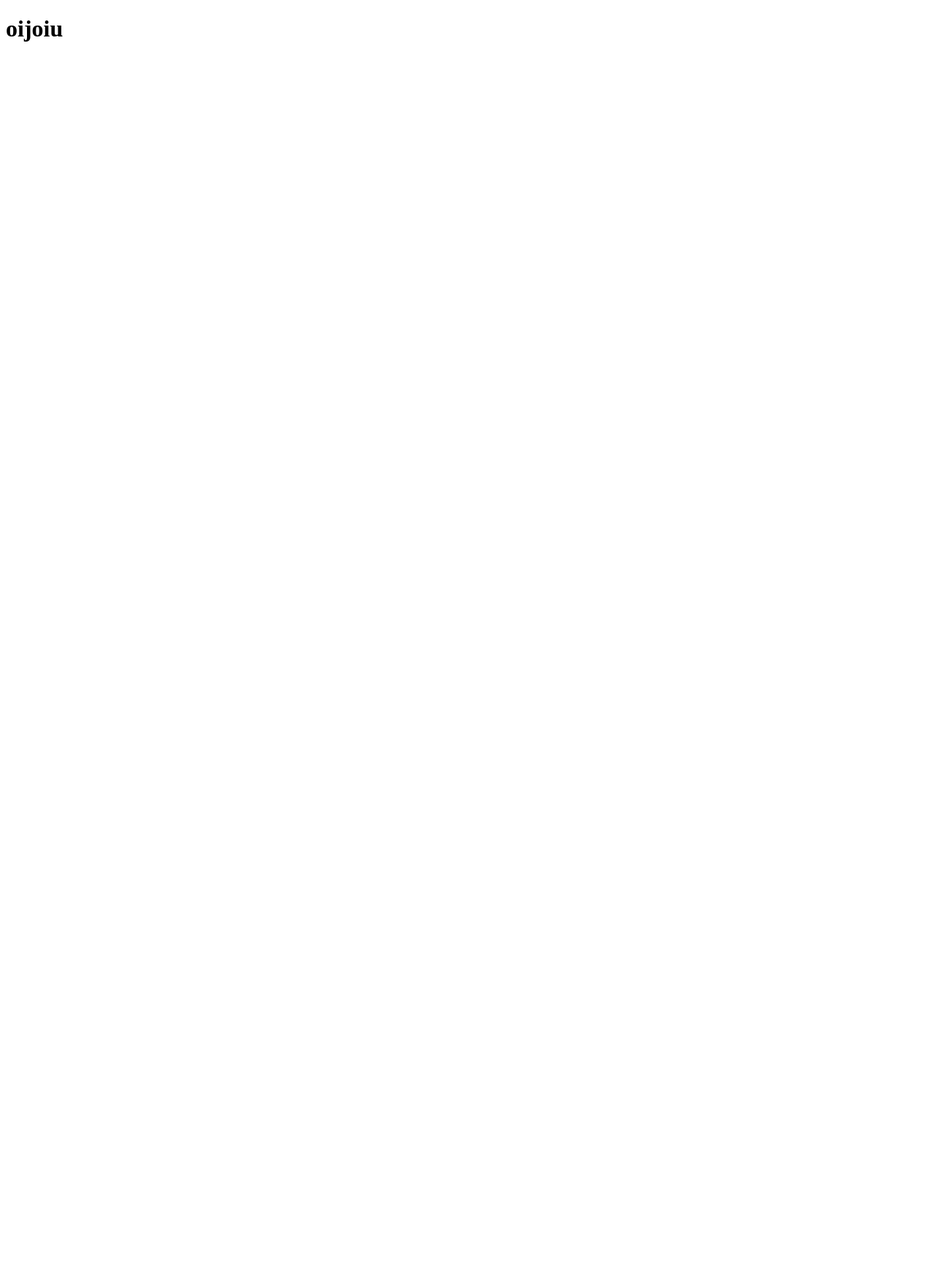
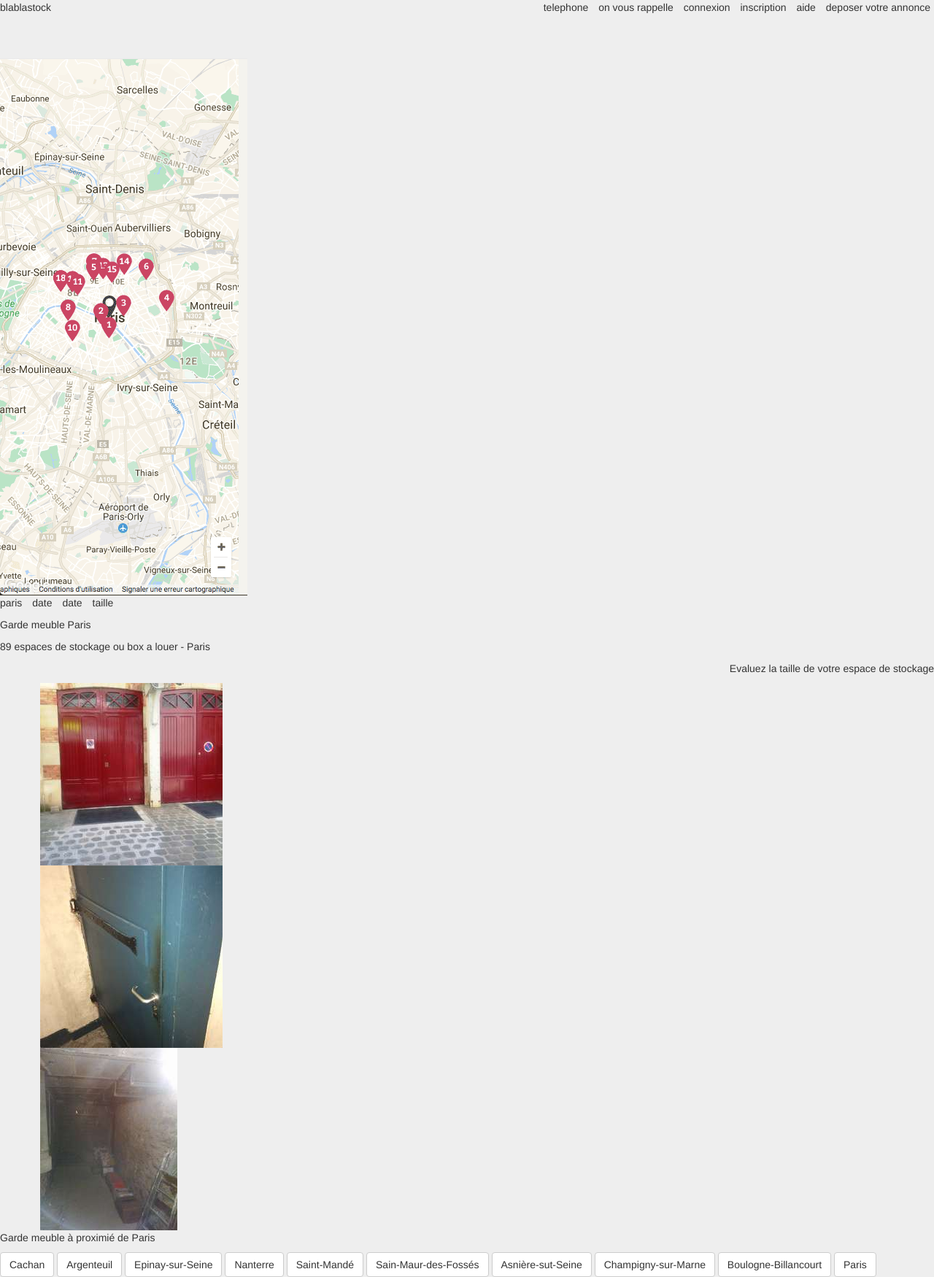
Before and after one commit to Antilune/dev12-william, a website: page index.html in a window 1280 px wide. Shown: the whole page at 73% size. Before the commit the page ends 800 px from the top, so only its background shows below. Drawn offline with Linux system fonts and the light colour scheme; files that its build step writes are made by us from their sources.

Commit message:
my first commit

```diff
--- a/css/style.css
+++ b/css/style.css
@@ -0,0 +1,10 @@
+*{
+  margin : 0;
+  padding : 0;
+}
+body {
+  background-color: #EEE;
+}
+header {
+  height : 80px;
+}
--- a/index.html
+++ b/index.html
@@ -2,21 +2,64 @@
 <html>
   <head>
     <meta charset="utf-8">
+    <meta name="viewport" content="width=device-width, initial-scale=1">
     <title>Blablastock</title>
+    <link rel="stylesheet" href="bower_components/bootstrap/dist/css/bootstrap.min.css">
+    <link rel="stylesheet" href="style.css">
   </head>
   <body>
+
     <header>
-      <h1>oijoiu</h1>
+      <p class="pull-left">blabla</p><p class="pull-left">stock</p>
+      <ul class="list-inline list-unstyled pull-right">
+        <li>telephone</li>
+        <li>on vous rappelle</li>
+        <li>connexion</li>
+        <li>inscription</li>
+        <li>aide</li>
+        <li>deposer votre annonce</li>
+      </ul>
     </header>
+
     <main>
+          <aside class="map">
+            <img src="images/map.png" alt="">
+          </aside>
       <nav>
+        <ul class="list-inline list-unstyled">
+          <li>paris</li>
+          <li>date</li>
+          <li>date</li>
+          <li>taille</li>
+        </ul>
+      </nav>
 
-      </nav>
-      <aside>
+      <div>
+        <p class="text-left">Garde meuble Paris</p>
+        <p class="textleft">89 espaces de stockage ou box a louer - Paris</p>
+        <p class="text-right">Evaluez la taille de votre espace de stockage</p>
+      </div>
+      <div class="container">
+        <div class="row">
+          <div class="col-mb-4"><img src="images/img_bat1.jpg" alt=""></div>
+          <div class="col-mb-4"><img src="images/img_bat2.jpg" alt=""></div>
+          <div class="col-mb-4"><img src="images/img_bat3.jpg" alt=""></div>
+        </div>
+      </div>
 
-      </aside>
-
+      <footer>
+        <p>Garde meuble à proximié de Paris</p>
+        <button class="btn btn-default">Cachan</button>
+        <button class="btn btn-default">Argenteuil</button>
+        <button class="btn btn-default">Epinay-sur-Seine</button>
+        <button class="btn btn-default">Nanterre</button>
+        <button class="btn btn-default">Saint-Mandé</button>
+        <button class="btn btn-default">Sain-Maur-des-Fossés</button>
+        <button class="btn btn-default">Asnière-sut-Seine</button>
+        <button class="btn btn-default">Champigny-sur-Marne</button>
+        <button class="btn btn-default">Boulogne-Billancourt</button>
+        <button class="btn btn-default">Paris</button>
+      </footer>
     </main>
-    </nav>
   </body>
 </html>
```
Also changed, not shown: bower.json (added, +19 -0 lines), images/img_bat1.jpg (added), images/img_bat2.jpg (added), images/img_bat3.jpg (added), images/img_bat4.jpg (added), images/img_bat5.jpg (added), images/img_bat6.jpg (added), images/img_bat7.JPG (added), images/img_bat8.jpg (added), images/map.png (added).
